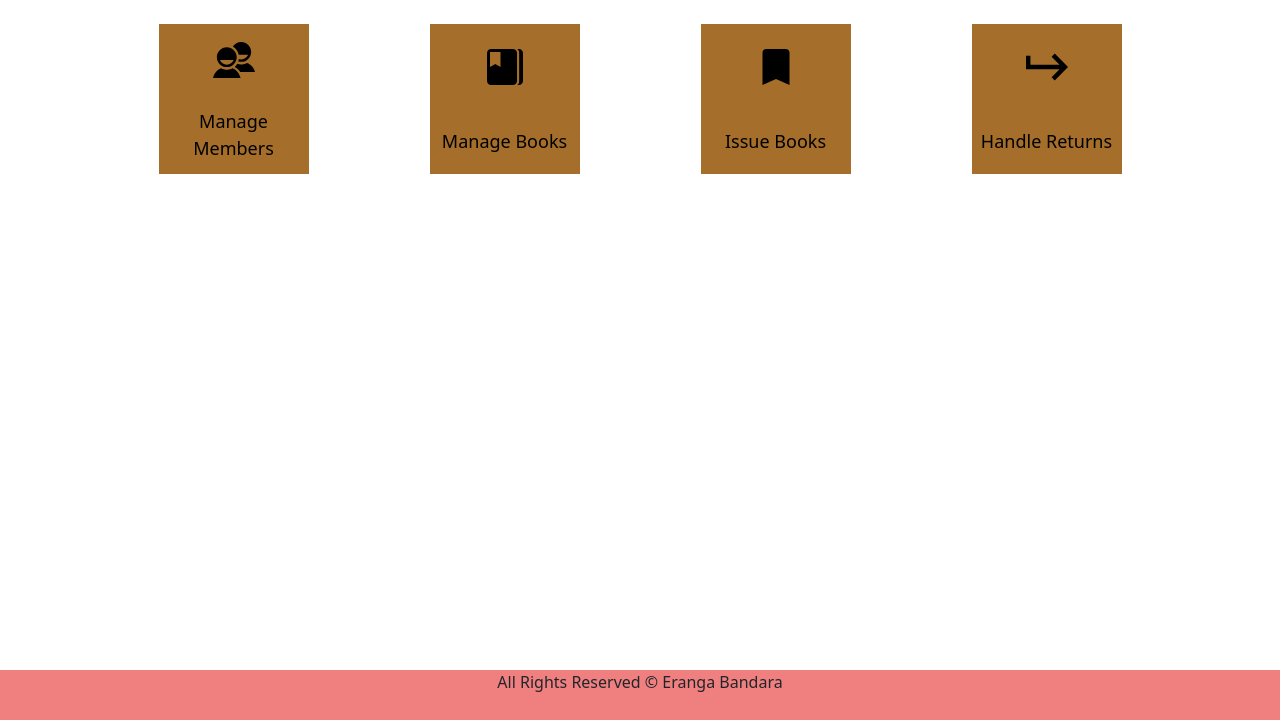
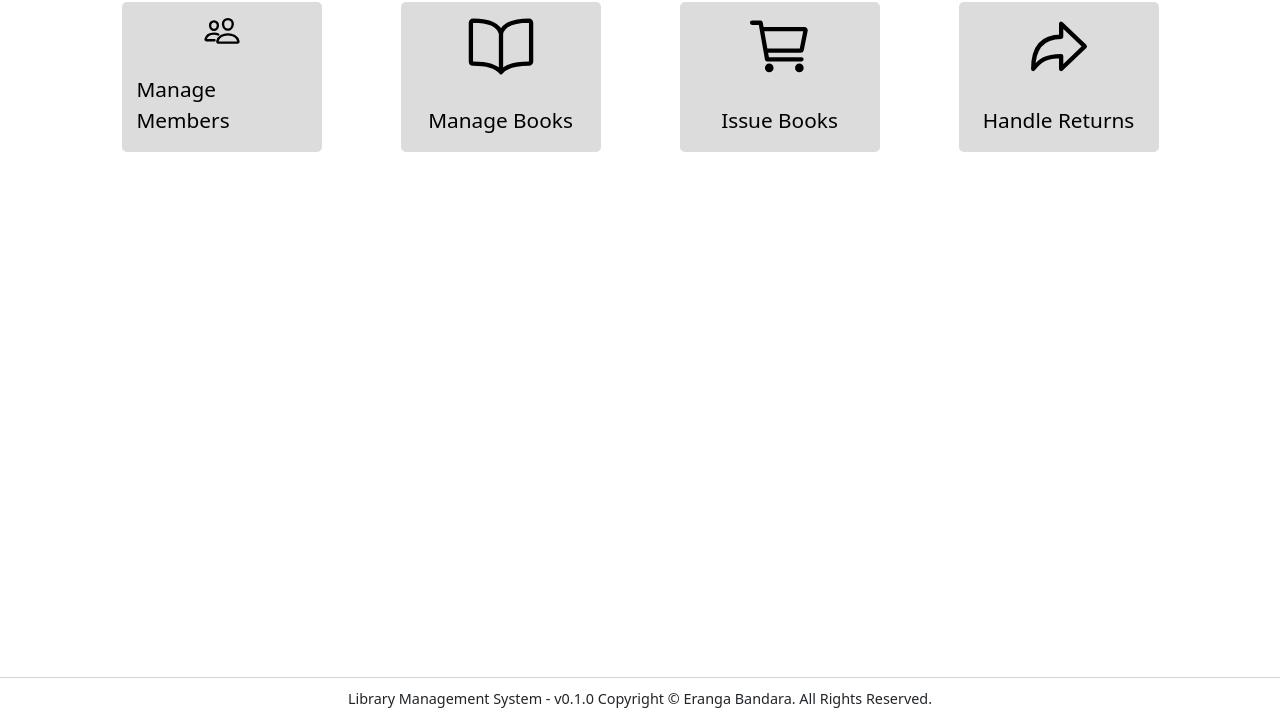
Before and after one commit to Laksith-Nawarathna/library-management-system-front-end, a plain HTML site: page index.html in a window 1280 px wide. Shown: the part 80-800 px from the top of the page. Drawn offline with nearby package versions, Linux system fonts and the light colour scheme; files that its build step writes are made by us from their sources.

Commit message:
Modify the UIs

```diff
--- a/index.html
+++ b/index.html
@@ -15,51 +15,43 @@
     <script defer src="https://cdn.jsdelivr.net/npm/bootstrap@5.2.2/dist/js/bootstrap.bundle.min.js"
         integrity="sha384-OERcA2EqjJCMA+/3y+gxIOqMEjwtxJY7qPCqsdltbNJuaOe923+mo//f6V8Qbsw3"
         crossorigin="anonymous"></script>
-    <script src="https://unpkg.com/ionicons@4.5.10-0/dist/ionicons.js"></script>
+    <script defer type="module" src="https://unpkg.com/ionicons@5.5.2/dist/ionicons/ionicons.esm.js"></script>
+    <script defer nomodule src="https://unpkg.com/ionicons@5.5.2/dist/ionicons/ionicons.js"></script>
+
     <script defer src="js/index.js"></script>
 
 </head>
 
 <body class="container-lg">
-    <h1 class="text-center p-3 bg-yellow">Welcome to Library Managemnet System</h1>
+    <h3 class="text-center p-3">Welcome to Library Managemnet System</h3>
 
-    <nav class="d-flex justify-content-around p-3">
-        <li class="list-group-item nav-box">
-            <a class="col-md-12" href="pages/manage-members.html">
-                <ion-icon name="contacts"></ion-icon>
-                Manage Members
-                <!-- <div >
-                    <li><a href="#">Add Members</a></li>
-                    <li><a href="#">Update Members</a></li>
-                    <li><a href="#">Remove Members</a></li>
-                </div> -->
+    <nav class="mt-3">
+        <li>
+            <a href="pages/manage-members.html">
+                <ion-icon name="people-outline"></ion-icon>
+                <div>Manage Members</div>
             </a>
         </li>
-        <li class="list-group-item nav-box">
-            <a class="col-md-12" href="#">
-                <ion-icon name="bookmarks"></ion-icon>
-                Manage Books
-                <!-- <div >
-                    <li><a href="#">Add Books</a></li>
-                    <li><a href="#">Update Books</a></li>
-                    <li><a href="#">Remove Books</a></li>
-                </div> -->
+        <li>
+            <a href="#">
+                <ion-icon name="book-outline"></ion-icon>
+                <div>Manage Books</div>
             </a>
         </li>
-        <li class="list-group-item nav-box"><a class="col-md-12" href="#">
-                <ion-icon name="bookmark"></ion-icon>
-                Issue Books
+        <li><a href="#">
+                <ion-icon name="cart-outline"></ion-icon>
+                <div>Issue Books</div>
             </a>
         </li>
-        <li class="list-group-item nav-box"><a class="col-md-12" href="#">
-                <ion-icon name="return-right"></ion-icon>
-                Handle Returns
+        <li><a href="#">
+                <ion-icon name="arrow-redo-outline"></ion-icon>
+                <div>Handle Returns</div>
             </a>
         </li>
     </nav>
 
     <footer>
-        All Rights Reserved &copy Eranga Bandara
+        Library Management System - v0.1.0 Copyright &copy; Eranga Bandara. All Rights Reserved.
     </footer>
 </body>
 
--- a/scss/style.scss
+++ b/scss/style.scss
@@ -1,51 +1,112 @@
-.nav-box {
-    width: 150px;
-    height: 150px;
-    background-color: rgb(165, 110, 42);
+nav {
+    list-style-type: none;
     display: flex;
-    justify-content: center;
-    align-items: column;
-}
+    justify-content: space-around;
 
-nav {
+    @media all and (max-width: 870px){
+        flex-direction: column;
+        align-items: center;
+        gap: 10px;
+    }
+
     li {
+        background-color: gainsboro;
+        width: 200px;
+        height: 150px;
+        flex-shrink: 0;
+        border-radius: 5px;
         position: relative;
+        overflow: hidden;
+        cursor: pointer;
 
-        a {
-            list-style-type: none;
-            text-decoration: none;
+        &:nth-child(odd):hover::after{
+            top: 0;
+        }
+
+        &:nth-child(even):hover::after{
+            top: 0;
+        }
+
+        &:nth-child(odd)::after{
+            display: block;
+            content: "";
+            position: absolute;
+            left: 0;
+            right: 0;
+            top: -100%;
+            height: 100%;
+            background-color: rgba(128, 128, 128, 0.9);
+            transition: top 500ms;
+            color: white;
+            pointer-events: none;
+        }
+
+        &:nth-child(even)::after{
+            display: block;
+            content: "";
+            position: absolute;
+            left: 0;
+            right: 0;
+            top: 100%;
+            height: 100%;
+            background-color: rgba(128, 128, 128, 0.9);
+            transition: top 500ms;
+            color: white;
+            pointer-events: none;
+        }
+
+        &:nth-child(1)::after{
+            content: "Add/Update/Delete members";
+            display: flex;
+            justify-content: center;
+            align-items: center;
             text-align: center;
-            font-size: large;
-            color: black;
+            padding: 20px;
+        }
+
+        &:nth-child(2)::after{
+            content: "Add/Update/Delete book";
+            display: flex;
+            justify-content: center;
+            align-items: center;
+            text-align: center;
+        }
+
+        &:nth-child(3)::after{
+            content: "Issue books to bembers";
+            display: flex;
+            justify-content: center;
+            align-items: center;
+            text-align: center;
+        }
+
+        &:nth-child(4)::after{
+            content: "Handle when books are returned";
+            display: flex;
+            justify-content: center;
+            align-items: center;
+            text-align: center;
+        }
+
+        a{
             display: flex;
             flex-direction: column;
             align-items: center;
+            font-size: 1.3rem;
+            color: black;
+            height: 100%;
+            text-decoration: none;
             justify-content: space-around;
 
-            ion-icon {
-                font-size: 3rem;
+            ion-icon{
+                font-size: 5rem;
+                padding: 10px;
+            }
+
+            div{
+                padding: 15px;
             }
         }
-
-        a:hover {
-            color: red;
-        }
-    }
-
-    li:hover {
-        cursor: pointer;
-        background-color: rgba(0, 0, 0, 0.856);
-
-    }
-
-    &:nth-child(1):after {
-        display: block;
-        content: "sgddsg";
-        left: 0;
-        right: 0;
-        top: 100%;
-        height: 100%;
-        background-color: yellow;
     }
 }
 
@@ -55,6 +116,12 @@ footer{
     right: 0;
     bottom: 0;
     text-align: center;
-    height: 50px;
-    background-color: lightcoral;
+    padding: 10px;
+    border-top: 1px solid lightgray;
+    font-size: 0.9rem;
+
+    @media all and (max-width: 870px){
+        margin-top: 10px;
+        position: relative;
+    }
 }
```
Also changed, not shown: js/manage-members.js (+47 -0 lines), pages/manage-members.html (+33 -41 lines), scss/manage-members.scss (+119 -24 lines).
